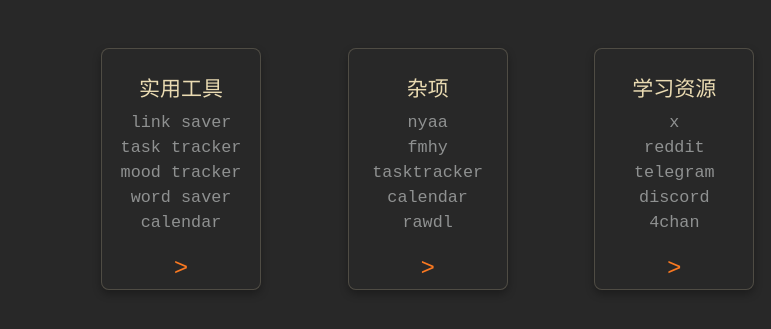
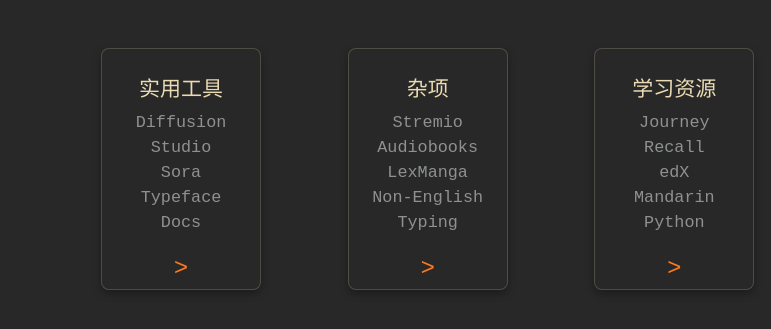
Before and after one commit to Elizabeth-az0/StartPage, a plain HTML site: page index.html in a window 1280 px wide. Shown: the part 329-658 px from the top of the page, 509-1280 px from the left. Drawn offline with Linux system fonts and the light colour scheme.

Commit message:
Actualizar títulos y enlaces de categorías con nombres en inglés relacionados

```diff
--- a/index.html
+++ b/index.html
@@ -51,11 +51,16 @@
                         <!-- Título de la categoría -->
                         <li class="title">实用工具</li>
                         <!-- Enlaces principales (se muestran por defecto) -->
-                        <li><a href="https://najmossalahin.github.io/AI_Link_Vault//">link saver</a></li>
-                        <li><a href="https://najmossalahin.github.io/Task_Tracker/">task tracker</a></li>
-                        <li><a href="https://najmossalahin.github.io/Zenith_Tracker/">mood tracker</a></li>
-                        <li><a href="https://najmossalahin.github.io/Word-Explorer/">word saver</a></li>
-                        <li><a href="https://calendar.google.com/calendar/u/0">calendar</a></li>
+                        <li><a href="https://www.retrodiffusion.ai/app">Diffusion</a></li>
+                        <li><a href="https://aistudio.google.com">Studio</a></li>
+                        <li><a href="https://sora.chatgpt.com">Sora</a></li>
+                        <li><a href="https://fontmeme.com/es/">Typeface</a></li>
+                        <li><a href="https://docs.fedoraproject.org/es/docs/">Docs</a></li>
+                        <li><a href="https://es.annas-archive.org/activity">Archive</a></li>
+                        <li><a href="https://elrincongeek08.blogspot.com/">Corner</a></li>
+                        <li><a href="https://www.upscale.media/es">Upscale</a></li>
+                        <li><a href="https://redpandaai.com/">RedPanda</a></li>
+                        <li><a href="https://copilot.microsoft.com/chats/RBkE7xgF8LufdGk4eD4g4">Copilot</a></li>
                         <!-- Enlaces adicionales (se ocultan por defecto, se muestran con paginación) -->
                         <li><a href="#">extra 1</a></li>
                         <li><a href="#">extra 2</a></li>
@@ -73,9 +78,11 @@
                 <div class="category">
                     <div class="links">
                         <li class="title">杂项</li>
-                        <li><a href="https://nyaa.si/">nyaa</a></li>
-                        <li><a href="https://fmhy.net">fmhy</a></li>
-                        <li><a href="https://najmossalahin.github.io/Task_Tracker/">tasktracker</a></li>
+                        <li><a href="https://web.stremio.com/">Stremio</a></li>
+                        <li><a href="https://typeaudiobooks.com/">Audiobooks</a></li>
+                        <li><a href="https://www.lexmangas.com/category/">LexManga</a></li>
+                        <li><a href="https://fmhy.net/non-english">Non-English</a></li>
+                        <li><a href="https://monkeytype.com/">Typing</a></li>
                         <li><a href="http://calendar.google.com/calendar/u/0">calendar</a></li>
                         <li><a href="https://dl-raw.ac/">rawdl</a></li>
                         <li><a href="#">extra 1</a></li>
@@ -91,6 +98,12 @@
                 <div class="category">
                     <div class="links">
                         <li class="title">学习资源</li>
+                        <li><a href="https://linuxjourney.com/">Journey</a></li>
+                        <li><a href="https://recall-genie.com/">Recall</a></li>
+                        <li><a href="https://learning.edx.org/course/course-v1:URosarioX+URX34+2T2025/home">edX</a></li>
+                        <li><a href="https://www.laixuemandarin.com/p/curso-basico-en-linea.html">Mandarin</a></li>
+                        <li><a href="https://github.com/mouredev/Hello-Python">Python</a></li>
+                        <li><a href="https://app.edutin.com/home">Edutin</a></li>
                         <li><a href="https://x.com/">x</a></li>
                         <li><a href="https://reddit.com/">reddit</a></li>
                         <li><a href="http://web.telegram.org/">telegram</a></li>
```
